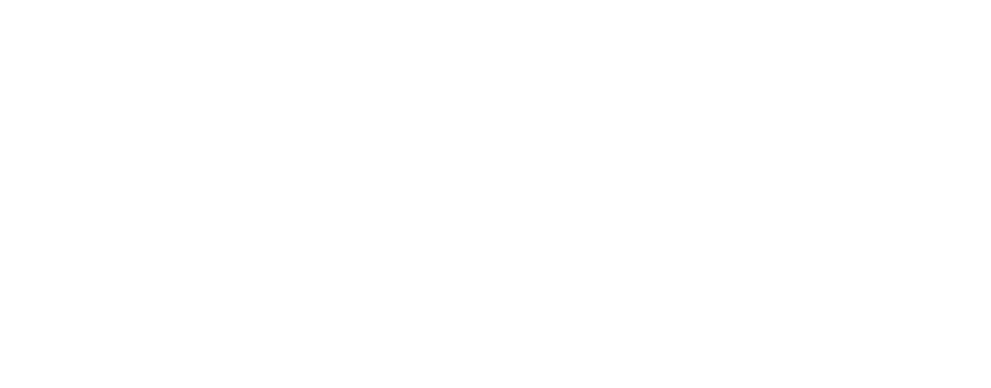
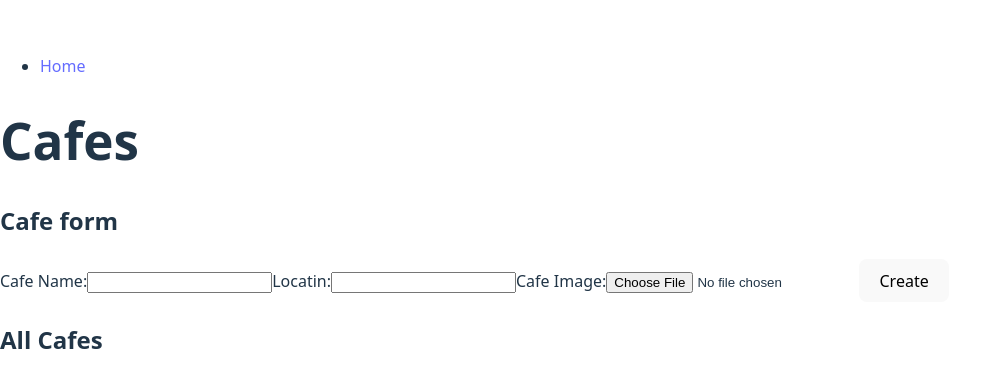
Before and after one commit to mrymSharaf/brew-view-frontend, a React (Vite) app: page /cafes in a window 1280 px wide. Before the commit this address had no page. Shown: the part 192-580 px from the top of the page, without its empty margins (0-991 px from the left). Built offline with nearby package versions, Linux system fonts and the light colour scheme.

Commit message:
cafe api

```diff
--- a/src/App.jsx
+++ b/src/App.jsx
@@ -1,6 +1,8 @@
 import { BrowserRouter as Router, Routes, Route } from "react-router"
 import NavBar from "./components/NavBar/NavBar"
 import Footer from "./components/Footer/Footer"
+import Home from "./components/Home/Home"
+import Cafe from "./components/Cafe/Cafe"
 
 const App = () => {
   return (
@@ -8,9 +10,8 @@ const App = () => {
       <NavBar />
       <Footer />
       <Routes>
-        <Route>
-
-        </Route>
+        <Route path="/" element={<Home/> }/>
+        <Route path="/cafes" element={<Cafe />} />
       </Routes>
     </Router>
   )
--- a/src/components/Cafe/Cafe.jsx
+++ b/src/components/Cafe/Cafe.jsx
@@ -1,8 +1,14 @@
+import CafeForm from './CafeForm'
+import CafeList from './CafeList'
 
 
 const Cafe = () => {
     return (
         <>
+            <h1>Cafes</h1>
+            <CafeForm/>
+            <CafeList />
+
 
         </>
     )
--- a/src/components/Cafe/CafeForm.jsx
+++ b/src/components/Cafe/CafeForm.jsx
@@ -1,8 +1,57 @@
+import { useState } from 'react'
+
+const CafeForm = () => {
+    const initalState = {
+        cafeName: '',
+        location: '',
+        cafeImage: ''
+    }
+
+    const [formDate, setformDate] = useState(initalState)
+
+    const handleChange = (event) => {
+        setformDate({ ...formDate, [event.target.name]: event.target.value })
+    }
+
+    const handleSubmit = (event) => {
+        event.preventDefault()
 
 
-const CafeForm = () => {
+    }
+
+
     return (
         <>
+            <h2>Cafe form</h2>
+            <form onSubmit={handleSubmit} enctype="multipart/form-data">
+                <label>Cafe Name:</label>
+                <input
+                    name='cafeName'
+                    id='cafeName'
+                    value={formDate.cafeName}
+                    onChange={handleChange}
+
+                />
+                <label>Locatin:</label>
+                <input
+                    name='location'
+                    id='location'
+                    value={formDate.location}
+                    onChange={handleChange}
+
+                />
+                <label>Cafe Image:</label>
+                <input
+                    name='cafeImage'
+                    id='cafeImage'
+                    value={formDate.cafeImage}
+                    onChange={handleChange}
+                    type='file'
+
+                />
+
+                <button type='submit'>Create</button>
+            </form>
 
         </>
     )
--- /dev/null
+++ b/src/components/Cafe/CafeList.jsx
@@ -0,0 +1,12 @@
+import React from 'react'
+
+const CafeList = () => {
+  return (
+    <>
+    <h2>All Cafes</h2>
+
+    </>
+  )
+}
+
+export default CafeList
--- a/src/components/Home/Home.jsx
+++ b/src/components/Home/Home.jsx
@@ -2,6 +2,7 @@
 const Home = () => {
   return (
     <>
+    <h1>Home Page</h1>
 
     </>
   )
--- a/src/components/NavBar/NavBar.jsx
+++ b/src/components/NavBar/NavBar.jsx
@@ -1,8 +1,10 @@
-
-
+import { Link } from 'react-router';
 const NavBar = () => {
   return (
     <>
+      <ul>
+        <li><Link to="/">Home</Link></li>
+      </ul>
 
     </>
   )
```
Also changed, not shown: lib/cafeApi.js (added, +73 -0 lines).
